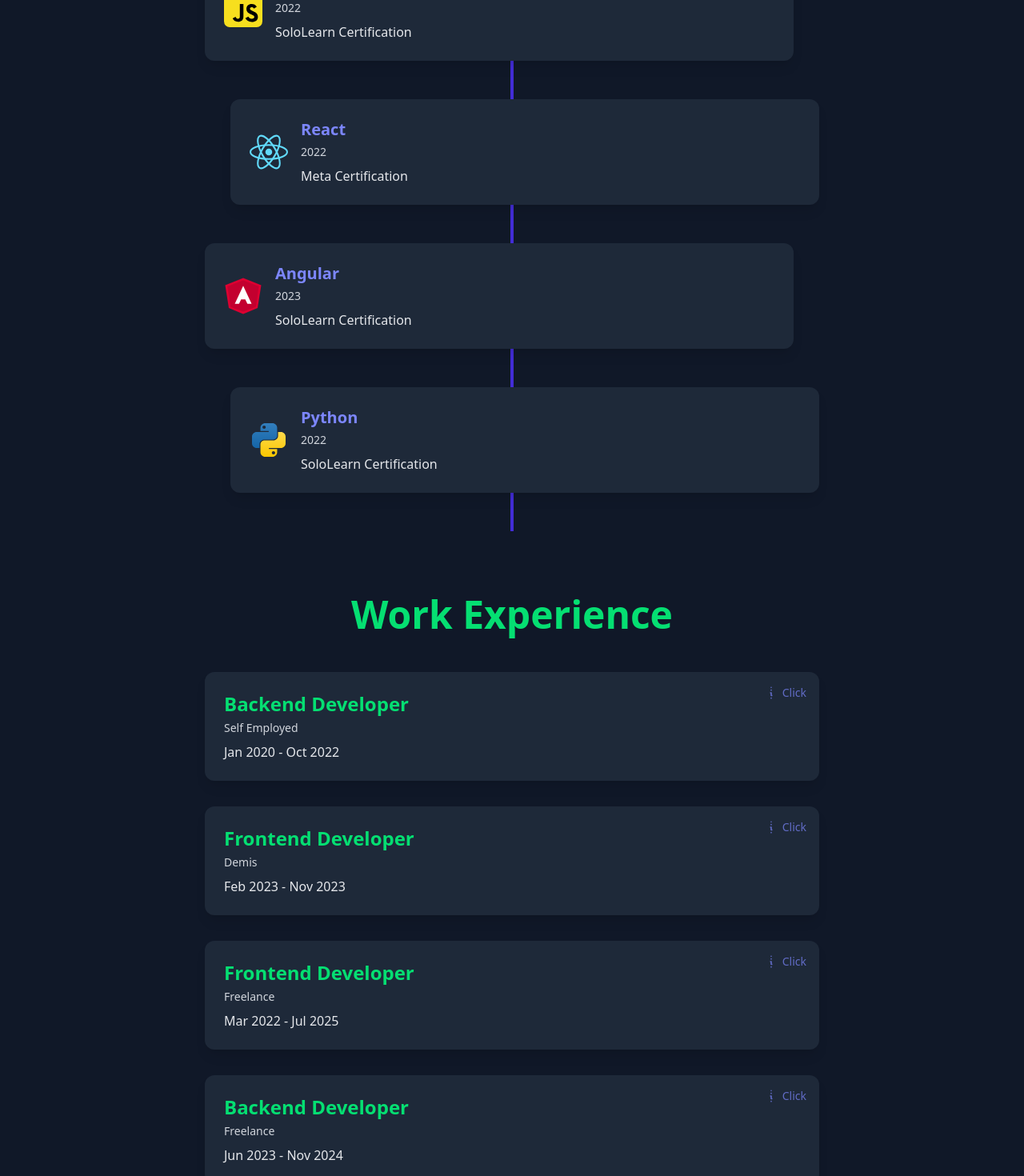
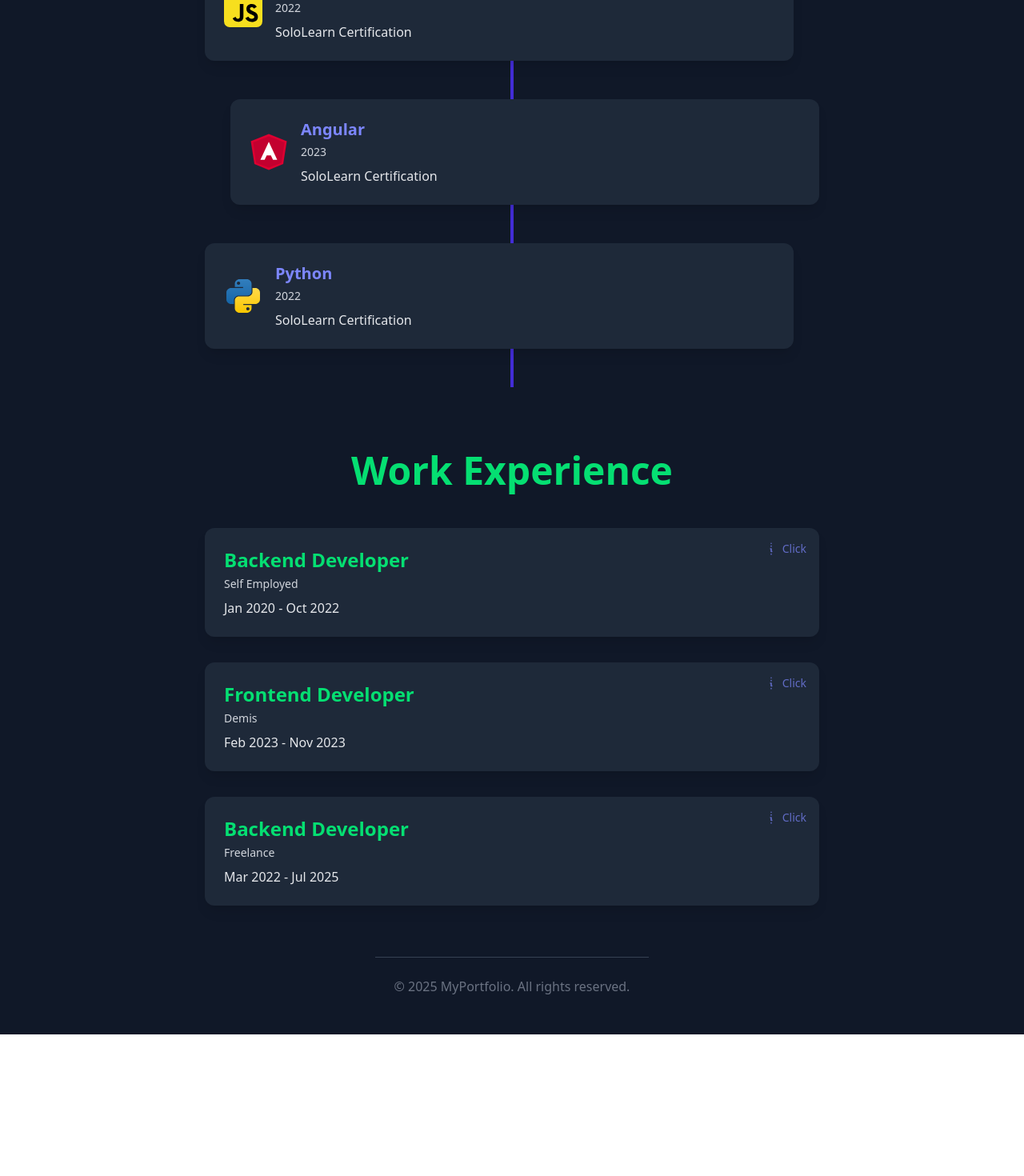
Before and after one commit to ds-index/Portfolio, a React (Vite) app: page /career in a window 1280 px wide. Shown: the part 1000-2470 px from the top of the page at 80% size. After the commit the page ends 2293 px from the top, so only its background shows below. Built offline with nearby package versions, Linux system fonts and the light colour scheme.

Commit message:
update components

```diff
--- a/src/components/AboutMe.jsx
+++ b/src/components/AboutMe.jsx
@@ -40,15 +40,16 @@ const AboutMe = () => {
             loaded ? "translate-y-0 opacity-100" : "translate-y-12 opacity-0"
           }`}>
           <h2 className="text-3xl font-bold mb-4">
-            ⚡ Full-Stack Software Engineer | JS/TS Expert | AI Enthusiast
+            ⚡ Software Architect | .NET Expert | AI Enthusiast
           </h2>
           <p className="mb-4">
-            ##💻 Full-Stack Software Engineer (JS/TS, React, Next.js, Angular,
-            Node.js, Nest.js) 🛠️ Experienced in scalable systems, microservices,
-            and secure APIs ☁️ Skilled with DevOps, Docker, Kubernetes, and
-            CI/CD 🧠 AI & ML Enthusiast — learning Python, ML/DL, and advanced
-            mathematics 🎯 Passionate about building **secure, scalable, and
-            smart software solutions**
+            I am a Software Architect and Backend Engineer specializing in the
+            .NET, with expertise in ASP.NET Core (MVC & Web API), RESTful APIs,
+            SQL/NoSQL databases, and secure application design using JWT,
+            OAuth2, and Identity Server. I leverage Clean Code principles,
+            Design Patterns, and Microservices architecture to build scalable
+            and maintainable systems. Skilled in DevOps with Azure, Docker, and
+            Kubernetes, I also integrate Angular frontends.
           </p>
           <p className="mb-4">
             I’m focused on designing and developing end-to-end solutions that
--- a/src/components/Career.jsx
+++ b/src/components/Career.jsx
@@ -5,8 +5,7 @@ import web from "../assets/web-page-browser-analysis-screen-svgrepo-com.svg";
 import uni from "../assets/university-svgrepo-com.svg";
 import dotnet from "../assets/dotnet-svgrepo-com.svg";
 import python from "../assets/python-svgrepo-com.svg";
-import react from "../assets/react.svg";
-import nodejs from "../assets/node.js.svg";
+import csharp from "../assets/csharp-svgrepo-com.svg";
 
 export default function Career() {
   const [selectedExp, setSelectedExp] = useState(null);
@@ -19,8 +18,8 @@ export default function Career() {
       description: "Computer Engineering - Isfahan University",
     },
     {
-      name: "Node.js",
-      icon: nodejs,
+      name: "C#",
+      icon: csharp,
       date: "2019",
       description: "Issued by TVTO",
     },
@@ -43,12 +42,6 @@ export default function Career() {
       description: "SoloLearn Certification",
     },
     {
-      name: "React",
-      icon: react,
-      date: "2022",
-      description: "Meta Certification",
-    },
-    {
       name: "Angular",
       icon: angular,
       date: "2023",
@@ -68,20 +61,19 @@ export default function Career() {
       company: "Self Employed",
       duration: "Jan 2020 - Oct 2022",
       tech: [
-        "Javascipt",
-        "Typescript",
-        "Node.js",
-        "Express.js",
-        "ORM",
-        "JWT",
-        "OAuth",
-        "Postgresql",
-        "MongoDb",
-        "Design Patterns",
-        "Clean Code",
+        "C#.NET",
+        "ASP.NET Core",
+        "ASP.NET Core MVC",
+        "EF Core",
+        "LINQ",
+        "Identity",
+        "Sql Server",
+        "JS/HTML/CSS",
+        "Bootstrap",
+        "JQuery",
       ],
       description:
-        "Developed backend services and MVC pattern, managed database architecture, and optimized performance for various projects.",
+        "Developed backend services and MVC pattern, managed database architecture, and optimized performance.",
     },
     {
       role: "Frontend Developer",
@@ -100,43 +92,26 @@ export default function Career() {
         "Built interactive UI components, implemented responsive design, and collaborated closely with designers to improve UX.",
     },
     {
-      role: "Frontend Developer",
+      role: "Backend Developer",
       company: "Freelance",
       duration: "Mar 2022 - Jul 2025",
       tech: [
-        "JS/HTML/CSS",
-        "Typescript",
-        "React",
-        "Next.js",
-        "Redux",
-        "RWD",
-        "SEO",
-        "Tailwind",
-        "MUI",
-        "Graphql",
-        "Figma",
-        "UI/UX",
+        "C#.NET",
+        "ASP.NET Core",
+        "ASP.NET Core WebAPI",
+        "EF Core",
+        "LINQ",
+        "Dapper",
+        "Sql Server",
+        "JWT/OAuth",
+        "Clean Code",
+        "Design Patterns",
+        "Swagger",
+        "Postman",
+        "XUnit",
       ],
       description:
-        "Built high performance, modern UI, RWD, SSR and PWA. Implement Optimized UX and SEO friendly.",
-    },
-    {
-      role: "Backend Developer",
-      company: "Freelance",
-      duration: "Jun 2023 - Nov 2024",
-      tech: [
-        "C#.NET",
-        "ASP.NET Core",
-        "ASP.NET Core MVC",
-        "EF Core",
-        "Linq",
-        "Sql Server",
-        "Identity",
-        "JS/HTML/CSS",
-        "JQuery",
-        "Bootstrap",
-      ],
-      description: "Implement MVC enterprise webApplication. Secure and Fast.",
+        "Built high performance, secure and robust enterprise grade API Services.",
     },
   ];
 
--- a/src/components/Home.jsx
+++ b/src/components/Home.jsx
@@ -27,10 +27,10 @@ export default function Home() {
           <img
             className="w-8 h-8"
             src={softwareEngineer}
-            alt="Frontend Developer"
+            alt="Software Architect"
           />
           <div className="text-lg font-bold text-indigo-400">
-            Frontend Developer
+            Software Architect
           </div>
         </div>
 
@@ -38,10 +38,10 @@ export default function Home() {
           <img
             className="w-8 h-8"
             src={softwareArchitecture}
-            alt="Backend Developer"
+            alt="Backend Engineer"
           />
           <div className="text-lg font-bold text-indigo-400">
-            Backend Developer
+            Backend Engineer
           </div>
         </div>
       </div>
--- a/src/components/Skills.jsx
+++ b/src/components/Skills.jsx
@@ -5,39 +5,34 @@ import CategoryDetails from "./CategoryDefails.jsx";
 export default function Skills() {
   const categories = [
     {
+      key: "Backend",
+      title: "Backend",
+      color: "from-indigo-500 to-violet-600",
+      items: [
+        "C#.NET",
+        "ASP.NET Core",
+        "ASP.NET Core MVC",
+        "ASP.NET Core WebAPI",
+        "Razor page/view",
+        "EF Core",
+        "LINQ",
+        "Dapper",
+      ],
+    },
+    {
       key: "Frontend",
       title: "Frontend",
-      color: "from-indigo-500 to-violet-600",
+      color: "from-emerald-500 to-teal-600",
       items: [
         "JS/HTML/CSS",
         "Typescript",
-        "React",
-        "Next.js",
-        "Redux",
         "Angular",
         "RXJS",
         "Tailwind",
-        "RWD",
         "Bootstrap",
         "JQuery",
-        "MUI",
-        "SSR",
+        "RWD",
         "PWA",
-      ],
-    },
-    {
-      key: "Backend",
-      title: "Backend",
-      color: "from-emerald-500 to-teal-600",
-      items: [
-        "Javascript",
-        "Typescript",
-        "Node.js",
-        "Express.js",
-        "NestJS",
-        "Prisma ORM",
-        "Python",
-        "ASP.NET Core",
       ],
     },
     {
@@ -45,8 +40,8 @@ export default function Skills() {
       title: "DB & Cloud & DevOps",
       color: "from-amber-500 to-orange-600",
       items: [
+        "Sql Server",
         "Postgresql",
-        "Sql Server",
         "MongoDb",
         "Graphql",
         "Cloud",
@@ -67,6 +62,8 @@ export default function Skills() {
         "DDD",
         "TDD",
         "Git/Github",
+        "SSMS",
+        "Visual Studio",
         "VS Code",
         "Postman",
         "Swagger",
```
